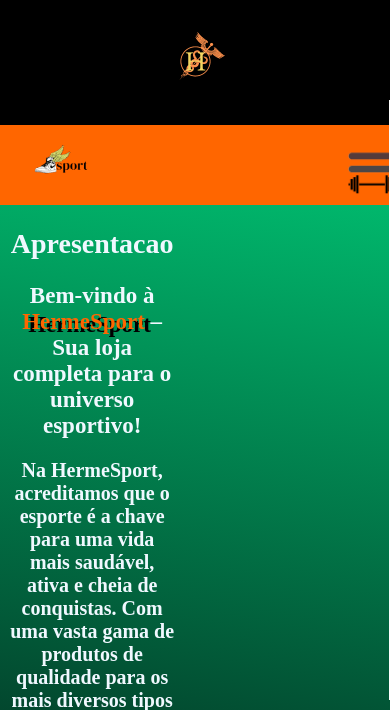
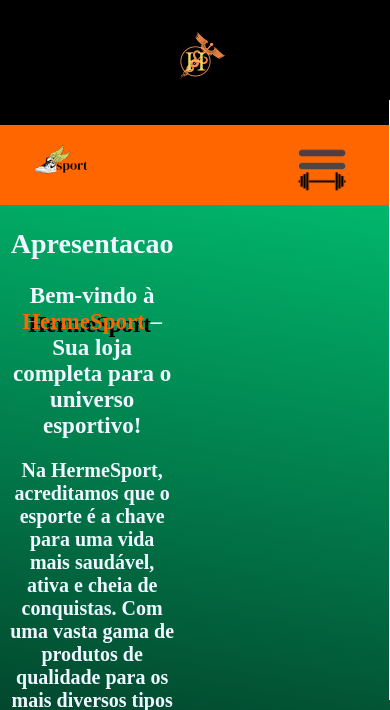
Before and after one commit to BrunoAlipio/HermeSport, a PHP site: page /sobre_nos.html in a window 390 px wide; the page is wider, and only the part inside the window is pictured. Shown: the top 710 px of that part. Run offline with PHP 8.4, Linux system fonts and the light colour scheme.

Commit message:
Update sobre.css

```diff
--- a/sobre.css
+++ b/sobre.css
@@ -2,6 +2,7 @@ body{
     background-image: linear-gradient(10deg, #03624c, #030f0f, #00df82);
     height: 100vh;
     height: auto;
+    overflowX: hidden;
 }
 
 header{
@@ -486,11 +487,11 @@ nav .btn img{
 
     nav button{
         display: flex;
-        margin-top: -4%;
+        margin-top: -5%;
         padding-left: 300px;
         justify-content: center;
         padding-left: 50px;
-        margin-left: -200px;
+        margin-left: -250px;
         height: 120px;
         transition: all 1s;
     }
```
